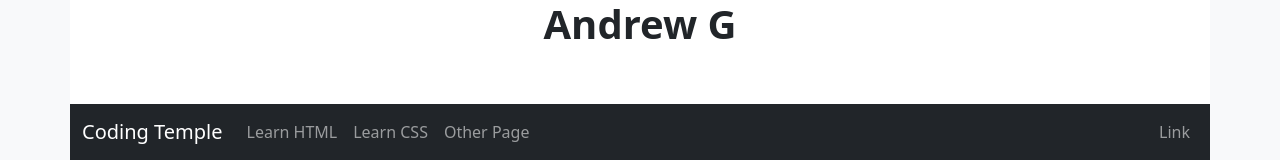
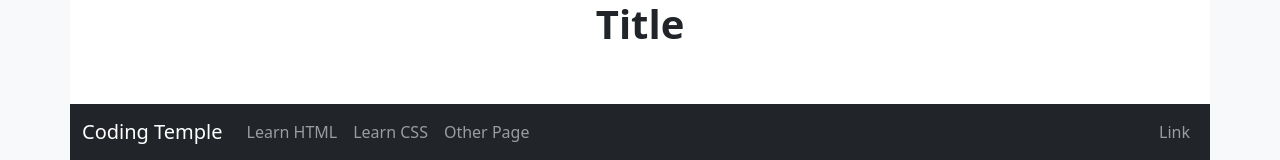
Before and after one commit to AndriiGrytsenkoVH/Bootstrap-grid-example, a plain HTML site: page index.html in a window 1280 px wide. Shown: the top 160 px of the page. Drawn offline with nearby package versions, Linux system fonts and the light colour scheme.

Commit message:
finilized

```diff
--- a/index.html
+++ b/index.html
@@ -5,7 +5,7 @@
     <meta http-equiv="X-UA-Compatible" content="IE=edge">
     <meta name="viewport" content="width=device-width, initial-scale=1.0">
     <link rel="stylesheet" href="https://cdn.jsdelivr.net/npm/bootstrap@5.2.3/dist/css/bootstrap.min.css">
-    <title>Bootstrap Portfolio</title>
+    <title>Bootstrap Exercise</title>
 </head>
 <body class="bg-light">
 
@@ -15,7 +15,7 @@
         <!-- row 1 header -->
         <div class="row bg-white pb-5">
             <div class="col">
-                <h1 class="text-center fw-bold">Andrew G</h1>
+                <h1 class="text-center fw-bold">Title</h1>
             </div>
         </div>
 
```
